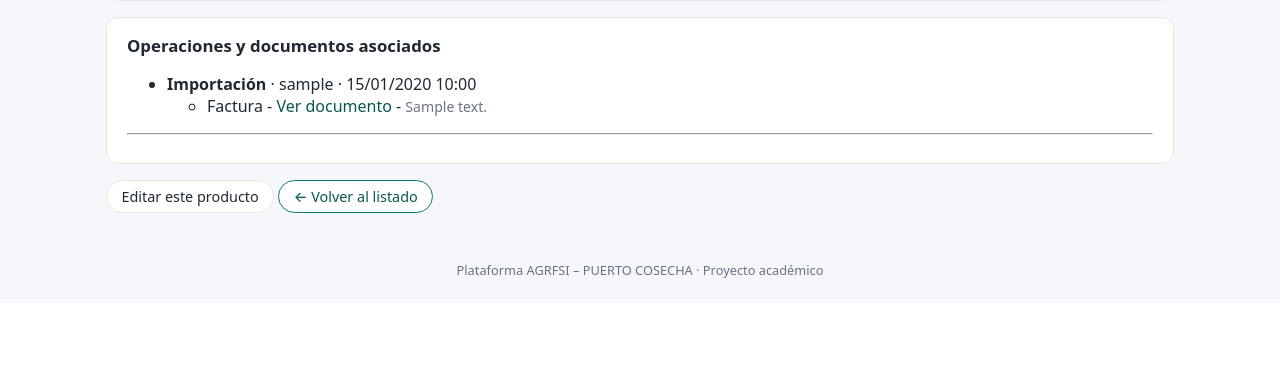
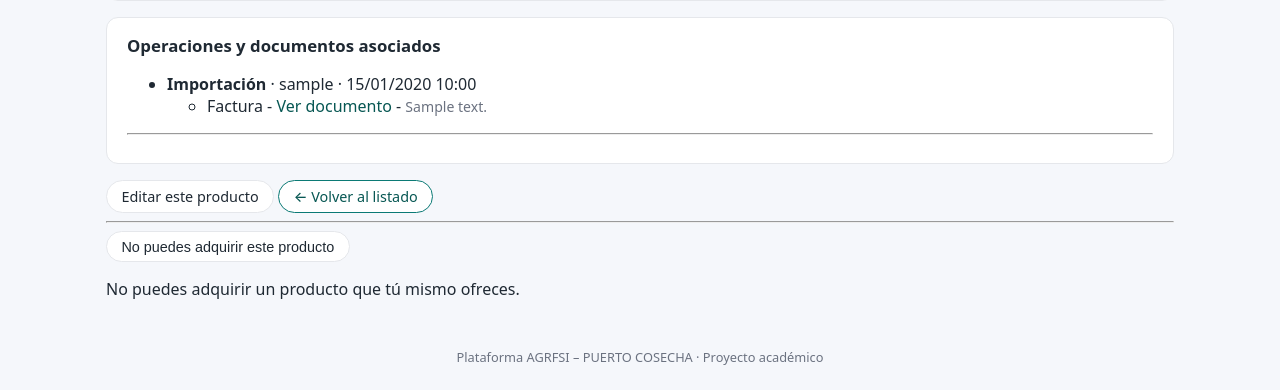
Before and after one commit to gcarrillov/Puerto-Cosecha, a Django app: page /productos/producto/1/ in a window 1280 px wide. Shown: the part 709-1099 px from the top of the page. Before the commit the page ends 987 px from the top, so only its background shows below. Run offline with Django 5.2, Linux system fonts and the light colour scheme; a user stored in the database is signed in; tables that the repository leaves empty hold one stand-in row (values such as "Sample post").

Commit message:
corrigiendo vista de operaciones ()

```diff
--- a/productos/views.py
+++ b/productos/views.py
@@ -1,102 +1,224 @@
 from django.shortcuts import render, get_object_or_404, redirect
 from django.contrib.auth.decorators import login_required
 from django.http import HttpResponseForbidden
-from operaciones.models import OperacionComercial
-from .models import Producto, Incoterm, NormaComercial
+from django.core.exceptions import ObjectDoesNotExist
+from django.contrib import messages
+
+from .models import Producto
 from .forms import ProductoForm
+from operaciones.models import OperacionComercial  # para mostrar operaciones del producto
 
+
+# -----------------------------------------------------------
+#  Helpers de permisos
+# -----------------------------------------------------------
+
+def es_productor(user):
+    """
+    Verifica si el usuario autenticado pertenece al rol 'productor'.
+    Maneja también el caso donde el usuario no tiene perfil.
+    """
+    try:
+        return hasattr(user, 'perfil') and user.perfil.rol == 'productor'
+    except ObjectDoesNotExist:
+        return False
+
+
+def es_empresa(user):
+    """
+    Verifica si el usuario autenticado pertenece al rol 'empresa'.
+    Maneja también el caso donde el usuario no tiene perfil.
+    """
+    try:
+        return hasattr(user, 'perfil') and user.perfil.rol == 'empresa'
+    except ObjectDoesNotExist:
+        return False
+
+
+# -----------------------------------------------------------
+#  Listado de productos (catálogo)
+# -----------------------------------------------------------
 
 def lista_productos(request):
     """
-    Lista pública de productos.
+    Muestra el catálogo de productos disponibles.
     """
-    productos = Producto.objects.all()
-    return render(request, 'productos/lista.html', {'productos': productos})
+    productos = (
+        Producto.objects
+        .select_related('productor')
+        .all()
+    )
+
+    return render(request, 'productos/lista.html', {
+        'productos': productos,
+    })
 
 
+# -----------------------------------------------------------
+#  Detalle de producto + lógica para "Adquirir"
+# -----------------------------------------------------------
+
 def detalle_producto(request, pk):
+    """
+    Muestra la ficha completa de un producto y calcula si el usuario
+    puede o no adquirirlo, y si es dueño del producto.
+    """
     producto = get_object_or_404(Producto, pk=pk)
-    operaciones = OperacionComercial.objects.filter(producto=producto).prefetch_related('documentos')
+
+    puede_adquirir = False
+    motivo_bloqueo = None
+    es_duenio = False
+
+    # Operaciones asociadas a este producto
+    operaciones = (
+        OperacionComercial.objects
+        .filter(producto=producto)
+        .select_related('empresa', 'empresa__user')
+        .prefetch_related('documentos')
+    )
+
+    if request.user.is_authenticated:
+        try:
+            perfil = request.user.perfil
+        except ObjectDoesNotExist:
+            motivo_bloqueo = "Debes completar tu perfil para adquirir productos."
+        else:
+            # ¿Es dueño del producto?
+            es_duenio = (perfil == producto.productor)
+
+            if es_duenio:
+                motivo_bloqueo = "No puedes adquirir un producto que tú mismo ofreces."
+            elif perfil.rol != 'empresa':
+                motivo_bloqueo = "Solo los usuarios con rol 'empresa' pueden adquirir productos."
+            else:
+                # Empresa válida y distinta al productor
+                puede_adquirir = True
+
     context = {
         'producto': producto,
         'operaciones': operaciones,
+        'puede_adquirir': puede_adquirir,
+        'motivo_bloqueo': motivo_bloqueo,
+        'es_duenio': es_duenio,
     }
     return render(request, 'productos/detalle.html', context)
 
 
-def es_productor(user):
-    """
-    Helper para verificar si el usuario autenticado es productor.
-    """
-    return hasattr(user, 'perfil') and user.perfil.rol == 'productor'
-
+# -----------------------------------------------------------
+#  Crear producto (solo productores)
+# -----------------------------------------------------------
 
 @login_required
 def crear_producto(request):
     """
-    Vista para que un productor cree un nuevo producto.
+    Permite a un productor registrar un nuevo producto.
     """
     if not es_productor(request.user):
-        return HttpResponseForbidden("No tienes permiso para crear productos.")
+        return HttpResponseForbidden(
+            "Solo los usuarios con rol 'productor' pueden crear productos."
+        )
 
     if request.method == 'POST':
-        form = ProductoForm(request.POST)
+        form = ProductoForm(request.POST, request.FILES)
         if form.is_valid():
             producto = form.save(commit=False)
-            # Asignamos el productor desde el perfil del usuario logueado
+            # Asignamos el productor desde el perfil del usuario
             producto.productor = request.user.perfil
             producto.save()
+            messages.success(request, "Producto creado correctamente.")
             return redirect('lista_productos')
     else:
         form = ProductoForm()
 
-    return render(request, 'productos/form.html', {'form': form, 'accion': 'Crear'})
+    return render(request, 'productos/crear.html', {
+        'form': form,
+    })
 
+
+# -----------------------------------------------------------
+#  Editar producto (solo el productor dueño)
+# -----------------------------------------------------------
 
 @login_required
 def editar_producto(request, pk):
     """
-    Vista para que un productor edite SOLO sus propios productos.
+    Permite a un productor editar uno de sus productos.
     """
     producto = get_object_or_404(Producto, pk=pk)
 
-    # Solo el productor dueño puede editarlo
-    if not es_productor(request.user) or producto.productor != request.user.perfil:
-        return HttpResponseForbidden("No tienes permiso para editar este producto.")
+    try:
+        perfil = request.user.perfil
+    except ObjectDoesNotExist:
+        return HttpResponseForbidden("No tienes un perfil asociado para editar productos.")
+
+    if perfil != producto.productor:
+        return HttpResponseForbidden("No puedes editar un producto que no te pertenece.")
 
     if request.method == 'POST':
-        form = ProductoForm(request.POST, instance=producto)
+        form = ProductoForm(request.POST, request.FILES, instance=producto)
         if form.is_valid():
             form.save()
-            return redirect('detalle_producto', pk=producto.pk)
+            messages.success(request, "Producto actualizado correctamente.")
+            return redirect('detalle_producto', pk=producto.id)
     else:
         form = ProductoForm(instance=producto)
 
-    return render(request, 'productos/form.html', {'form': form, 'accion': 'Editar'})
+    return render(request, 'productos/editar.html', {
+        'form': form,
+        'producto': producto,
+    })
+
+
+# -----------------------------------------------------------
+#  Eliminar producto (solo el productor dueño)
+# -----------------------------------------------------------
+
+@login_required
+def eliminar_producto(request, pk):
+    """
+    Permite a un productor eliminar uno de sus productos.
+    """
+    producto = get_object_or_404(Producto, pk=pk)
+
+    try:
+        perfil = request.user.perfil
+    except ObjectDoesNotExist:
+        return HttpResponseForbidden("No tienes un perfil asociado para eliminar productos.")
+
+    if perfil != producto.productor:
+        return HttpResponseForbidden("No puedes eliminar un producto que no te pertenece.")
+
+    if request.method == 'POST':
+        producto.delete()
+        messages.success(request, "Producto eliminado correctamente.")
+        return redirect('lista_productos')
+
+    # Confirmación simple
+    return render(request, 'productos/eliminar_confirmacion.html', {
+        'producto': producto,
+    })
+
+
+# -----------------------------------------------------------
+#  Lista de Incoterms (Módulo Anthony)
+# -----------------------------------------------------------
+
 def lista_incoterms(request):
     """
-    Página de referencia general de Incoterms.
+    Vista placeholder para listar incoterms.
+    Aquí luego pueden cargar el modelo real de Incoterms.
     """
-    incoterms = Incoterm.objects.all().order_by("codigo")
-    return render(request, "productos/incoterm_list.html", {"incoterms": incoterms})
+    # Por ahora no hacemos query a un modelo específico para no romper
+    return render(request, 'productos/lista_incoterms.html', {})
 
+
+# -----------------------------------------------------------
+#  Lista de Normativa comercial (Módulo Anthony)
+# -----------------------------------------------------------
 
 def lista_normativa(request):
     """
-    Página de referencia general de normativa comercial con filtros básicos.
+    Vista placeholder para listar normativa comercial.
+    Aquí luego pueden cargar el modelo real de normativa.
     """
-    pais = request.GET.get("pais", "")
-    tipo = request.GET.get("tipo", "")
-
-    normas = NormaComercial.objects.all()
-    if pais:
-        normas = normas.filter(pais__icontains=pais)
-    if tipo:
-        normas = normas.filter(tipo=tipo)
-
-    context = {
-        "normas": normas,
-        "pais": pais,
-        "tipo": tipo,
-    }
-    return render(request, "productos/norma_list.html", context)
+    return render(request, 'productos/lista_normativa.html', {})
--- a/templates/productos/detalle.html
+++ b/templates/productos/detalle.html
@@ -155,8 +155,8 @@
 
     <hr style="margin:0.75rem 0;">
 
-    {# Si es empresa logueada, puede solicitar operación #}
-    {% if user.is_authenticated and user.perfil.rol == 'empresa' %}
+    {# Si es empresa logueada, puede solicitar operación comercial #}
+    {% if user.is_authenticated and puede_adquirir %}
         <p>
             <a href="{% url 'crear_operacion' producto.pk %}" class="btn btn-primary">
                 Solicitar operación comercial
@@ -174,7 +174,7 @@
 
 <div style="margin-top:0.75rem;">
     {# Si es el productor dueño del producto, puede editarlo #}
-    {% if user.is_authenticated and user.perfil == producto.productor %}
+    {% if user.is_authenticated and es_duenio %}
         <a href="{% url 'editar_producto' producto.pk %}" class="btn btn-secondary">
             Editar este producto
         </a>
@@ -185,4 +185,27 @@
     </a>
 </div>
 
+<hr class="mt-4">
+
+<div class="mt-3">
+    {% if user.is_authenticated %}
+        {% if puede_adquirir %}
+            <a href="{% url 'crear_operacion' producto.id %}" class="btn btn-success">
+                Adquirir
+            </a>
+        {% else %}
+            <button class="btn btn-secondary" disabled>
+                No puedes adquirir este producto
+            </button>
+            {% if motivo_bloqueo %}
+                <p class="text-muted mt-2">{{ motivo_bloqueo }}</p>
+            {% endif %}
+        {% endif %}
+    {% else %}
+        <a href="{% url 'login' %}?next={% url 'detalle_producto' producto.id %}" class="btn btn-primary">
+            Inicia sesión para adquirir
+        </a>
+    {% endif %}
+</div>
+
 {% endblock %}
```
